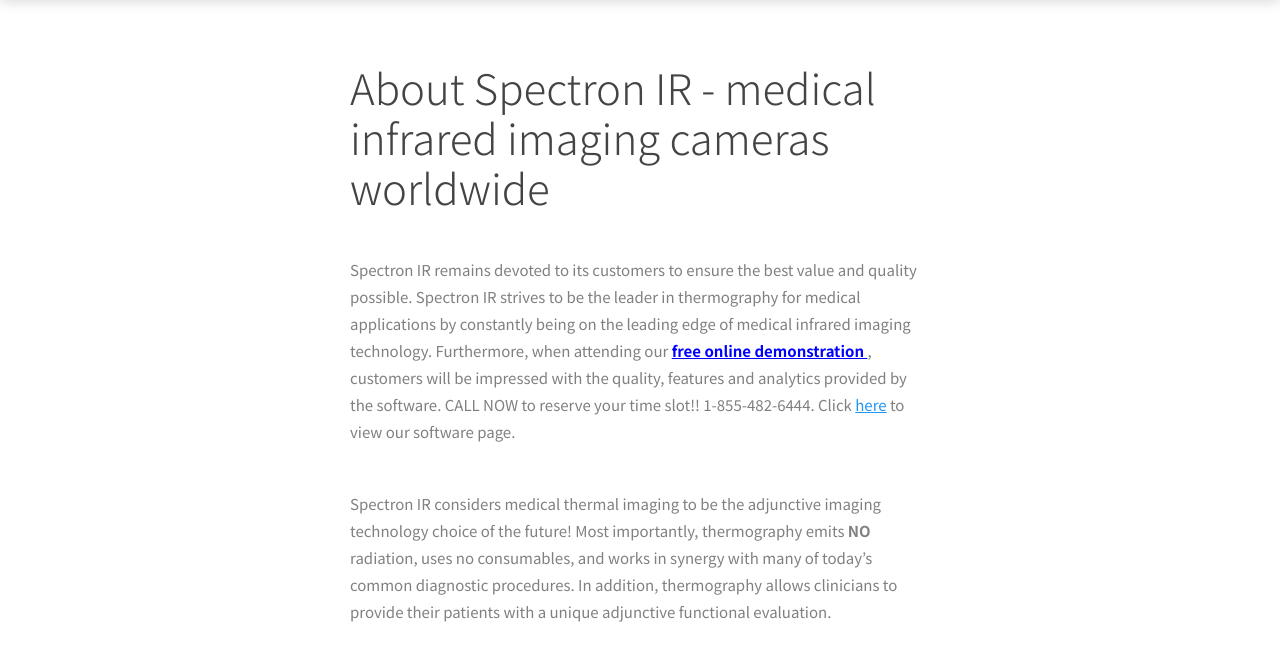
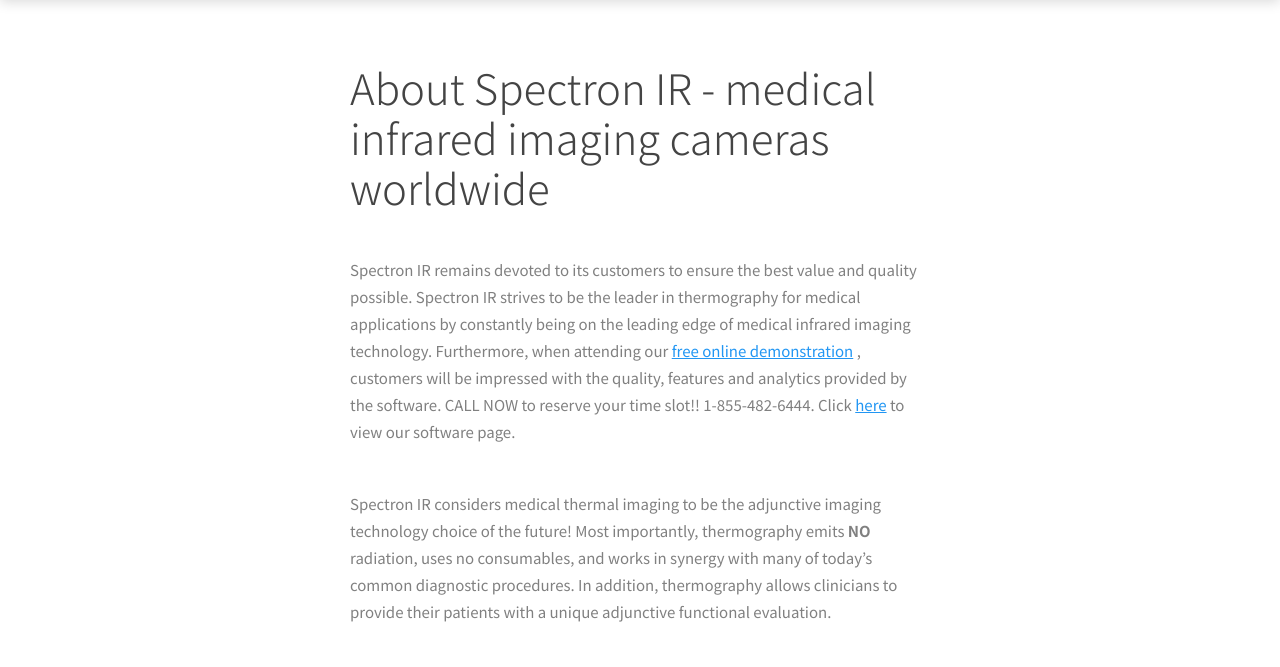
Before and after one commit to OlegMilkin/spectron-front-2, a website: page about.html in a window 1280 px wide. Shown: the part 86-753 px from the top of the page. Drawn offline with nearby package versions, Linux system fonts and the light colour scheme; files whose address does not match are found by name.

Commit message:
about page

```diff
--- a/about.html
+++ b/about.html
@@ -239,14 +239,8 @@
             <p>
                 <span style="color: #808080;">
                     Spectron IR remains devoted to its customers to ensure the best value and quality possible.
-                    Spectron IR strives to be the leader in thermography for medical applications by constantly being on the leading edge of medical infrared imaging technology. Furthermore, when attending our <span
-                        style="color: #0000ff;">
-                    <strong>
-                        <a style="color: #0000ff;" href="https://spectronir.com/products/demonstration-video/">
-                            free online demonstration
-                        </a>
-                    </strong>
-                </span>
+                    Spectron IR strives to be the leader in thermography for medical applications by constantly being on the leading edge of medical infrared imaging technology. Furthermore, when attending our
+                    <a href="https://spectronir.com/products/demonstration-video/">free online demonstration</a>
                     , customers will be impressed with the quality, features and analytics provided by the software.
                     CALL NOW to reserve your time slot!! 1-855-482-6444. Click
                     <a href="https://spectronir.com/products/software/">here</a>
```
Also changed, not shown: index.html (+5 -0 lines).
